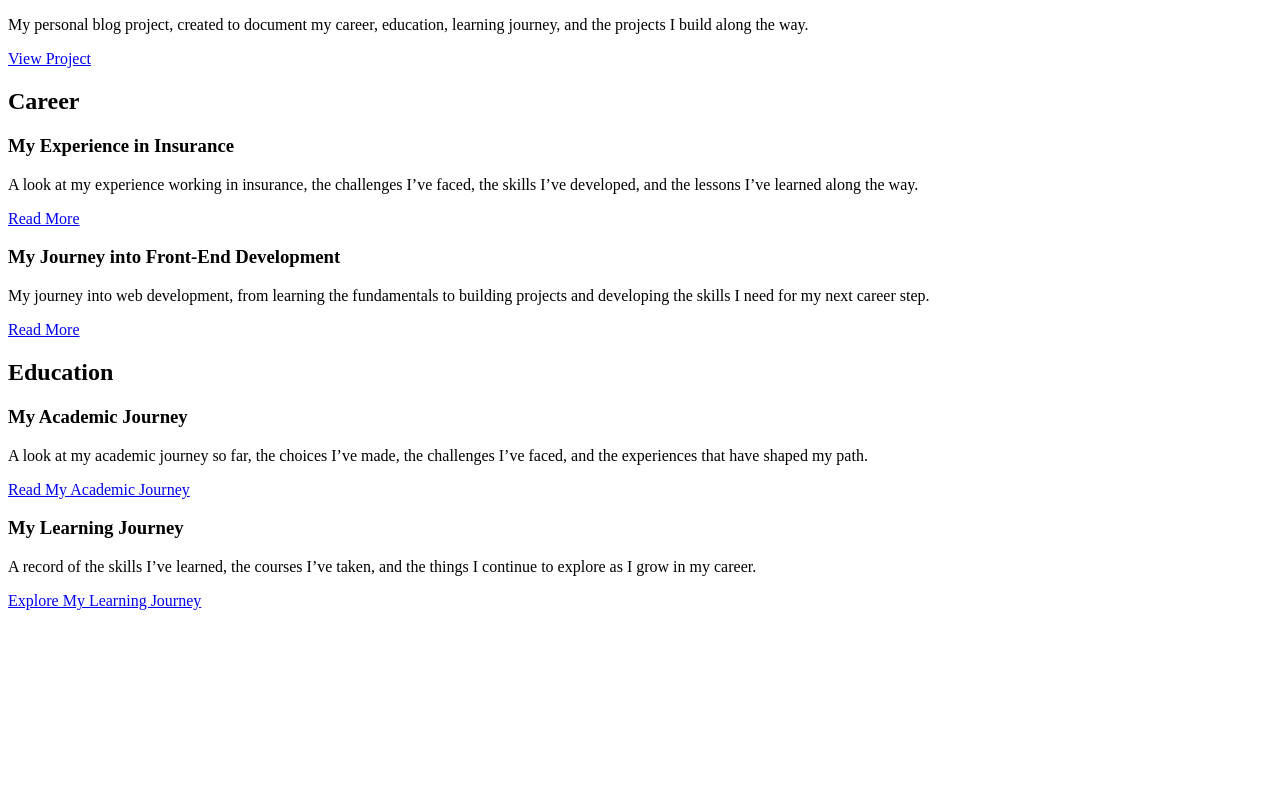
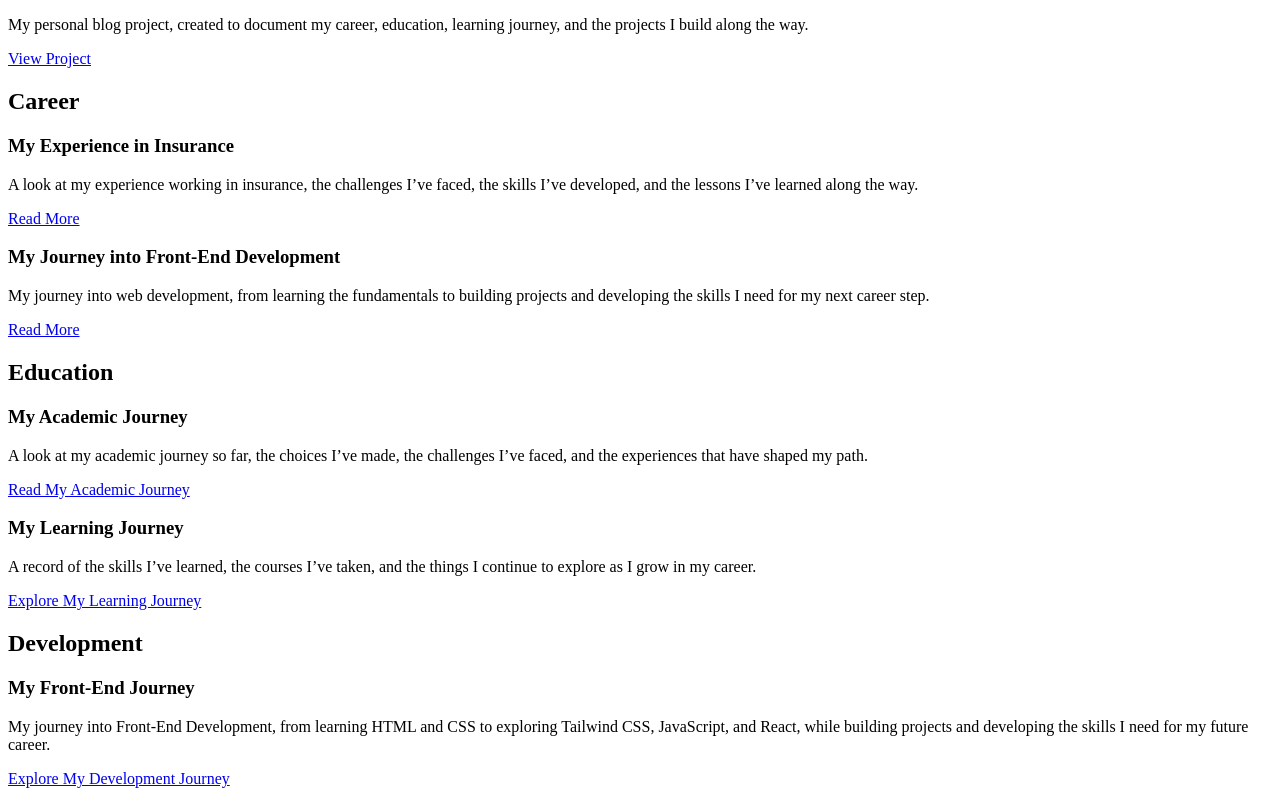
Before and after one commit to kalagermousavi/Personal-Blog, a plain HTML site: page index.html in a window 1280 px wide. Shown: the part 792-1588 px from the top of the page. Before the commit the page ends 1410 px from the top, so only its background shows below. Drawn offline with Linux system fonts and the light colour scheme.

Commit message:
feat: add development section

```diff
--- a/index.html
+++ b/index.html
@@ -90,6 +90,17 @@
         <a href="#">Explore My Learning Journey</a>
     </article>
 </section>
+<section>
+    <h2>Development</h2>
+
+    <article>
+        <h3>My Front-End Journey</h3>
+        <p>My journey into Front-End Development, from learning HTML and CSS
+            to exploring Tailwind CSS, JavaScript, and React, while building
+            projects and developing the skills I need for my future career.</p>
+        <a href="#">Explore My Development Journey</a>
+    </article>
+</section>
         </main>
 
 
```
